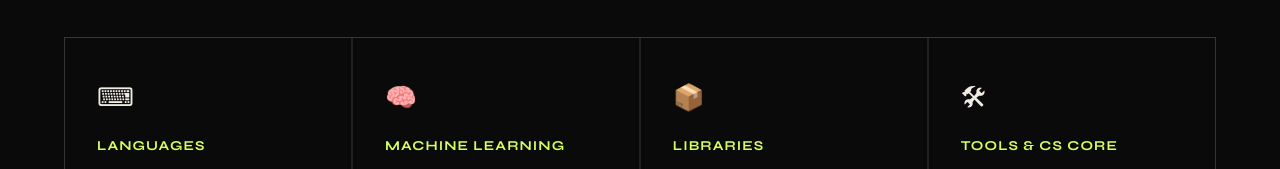
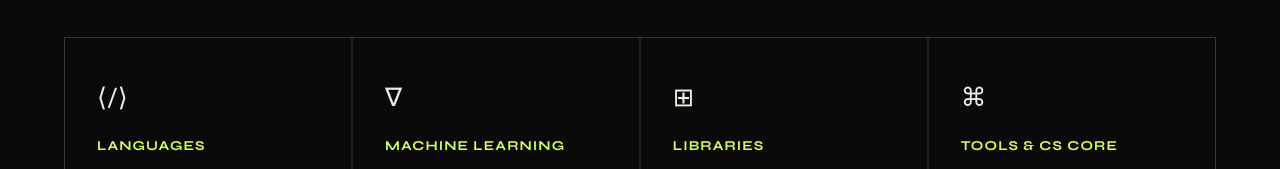
Before and after one commit to Prabhatl0dhi/profile, a plain HTML site: page index.html in a window 1280 px wide. Shown: the part 1818-1987 px from the top of the page. Drawn offline with nearby package versions, Linux system fonts and the light colour scheme; a web font is replaced by a local one.

Commit message:
Update index.html

```diff
--- a/index.html
+++ b/index.html
@@ -7,19 +7,15 @@
   <link rel="preconnect" href="https://fonts.googleapis.com">
   <link rel="preconnect" href="https://fonts.gstatic.com" crossorigin>
   <link href="https://fonts.googleapis.com/css2?family=Syne:wght@400;600;700;800&family=DM+Mono:ital,wght@0,300;0,400;1,300&family=Instrument+Serif:ital@0;1&display=swap" rel="stylesheet">
-
   <link rel="stylesheet" href="style.css" />
 </head>
 <body>
 
-  <!-- Cursor -->
   <div class="cursor" id="cursor"></div>
   <div class="cursor-trail" id="cursorTrail"></div>
 
-  <!-- Noise overlay -->
   <div class="noise"></div>
 
-  <!-- NAV -->
   <nav class="nav" id="nav">
     <div class="nav-logo">PK<span class="dot">.</span></div>
     <ul class="nav-links">
@@ -33,7 +29,6 @@
     </button>
   </nav>
 
-  <!-- HERO -->
   <section class="hero" id="hero">
     <div class="hero-bg-text">ML</div>
     <div class="hero-content">
@@ -56,7 +51,6 @@
     <div class="scroll-hint">scroll ↓</div>
   </section>
 
-  <!-- ABOUT -->
   <section class="about section" id="about">
     <div class="section-label">01 — About</div>
     <div class="about-grid">
@@ -76,13 +70,12 @@
     </div>
   </section>
 
-  <!-- SKILLS -->
   <section class="skills section" id="skills">
     <div class="section-label">02 — Skills</div>
     <h2 class="section-title reveal">Technical<br><em>Arsenal</em></h2>
     <div class="skills-grid">
       <div class="skill-card reveal">
-        <div class="skill-icon">⌨</div>
+        <div class="skill-icon">⟨/⟩</div>
         <h3>Languages</h3>
         <ul>
           <li>Python</li>
@@ -92,7 +85,7 @@
         </ul>
       </div>
       <div class="skill-card reveal">
-        <div class="skill-icon">🧠</div>
+        <div class="skill-icon">∇</div>
         <h3>Machine Learning</h3>
         <ul>
           <li>Linear / Poly Regression</li>
@@ -102,7 +95,7 @@
         </ul>
       </div>
       <div class="skill-card reveal">
-        <div class="skill-icon">📦</div>
+        <div class="skill-icon">⊞</div>
         <h3>Libraries</h3>
         <ul>
           <li>NumPy · Pandas</li>
@@ -112,7 +105,7 @@
         </ul>
       </div>
       <div class="skill-card reveal">
-        <div class="skill-icon">🛠</div>
+        <div class="skill-icon">⌘</div>
         <h3>Tools & CS Core</h3>
         <ul>
           <li>Git · Jupyter</li>
@@ -124,7 +117,6 @@
     </div>
   </section>
 
-  <!-- PROJECTS -->
   <section class="projects section" id="projects">
     <div class="section-label">03 — Projects</div>
     <h2 class="section-title reveal">Selected<br><em>Work</em></h2>
@@ -193,7 +185,6 @@
     </div>
   </section>
 
-  <!-- PROBLEM SOLVING -->
   <section class="cp section" id="cp">
     <div class="section-label">04 — Competitive Programming</div>
     <div class="cp-content reveal">
@@ -211,7 +202,6 @@
     </div>
   </section>
 
-  <!-- CONTACT -->
   <section class="contact section" id="contact">
     <div class="section-label">05 — Contact</div>
     <div class="contact-content reveal">
@@ -238,7 +228,6 @@
     </div>
   </section>
 
-  <!-- FOOTER -->
   <footer class="footer">
     <span>Prabhat Kumar © 2026</span>
     <span>VIT Bhopal · CSE (AI & ML)</span>
```
